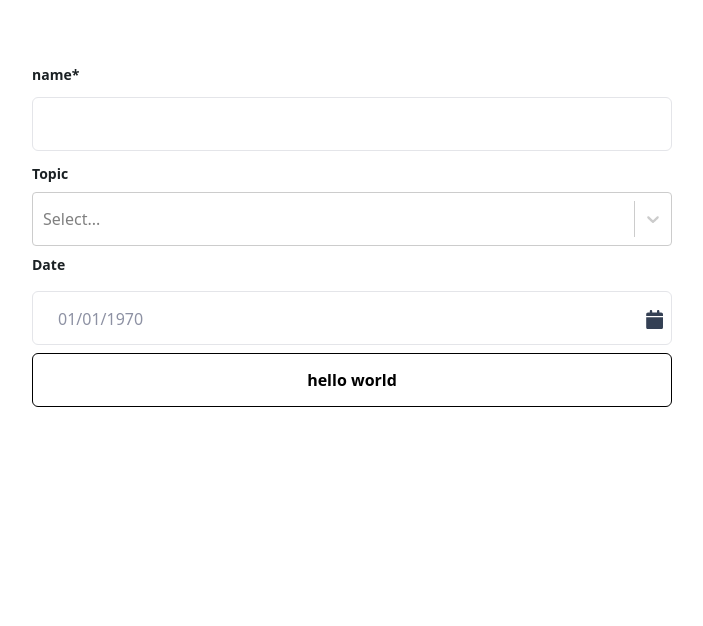
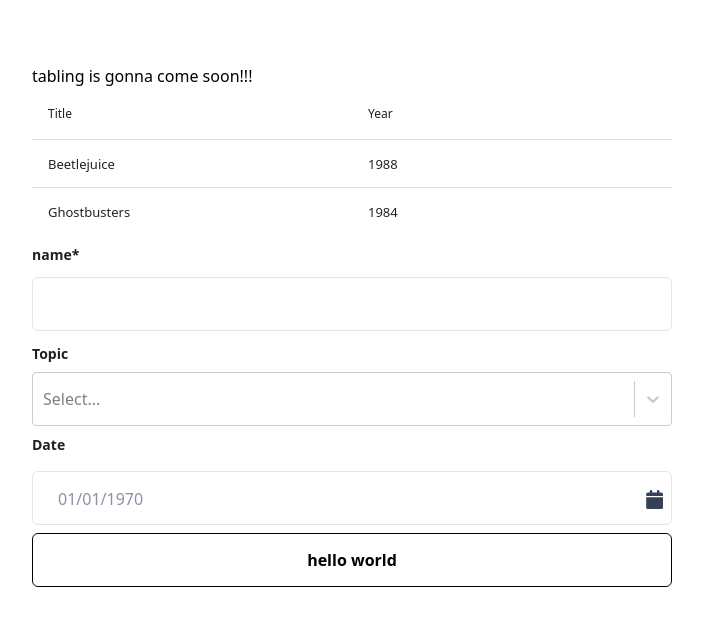
Before and after one commit to Ascent-smartreports/ascent-component-library, a React (Vite) app: page / in a window 1280 px wide. Shown: the top 626 px of the page, without its empty margins (288-991 px from the left). Built offline with nearby package versions, Linux system fonts and the light colour scheme.

Commit message:
dynamic table

```diff
--- /dev/null
+++ b/lib/components/Table/index.tsx
@@ -0,0 +1,17 @@
+import React from "react";
+import DataTable from "react-data-table-component";
+import { AnyObject } from "yup";
+
+interface tableProps {
+  data: AnyObject[];
+  columns: AnyObject[];
+}
+const Table: React.FC<tableProps> = ({ data, columns }) => {
+  return (
+    <div>
+      <p>tabling is gonna come soon!!!</p>
+      <DataTable data={data} columns={columns} />
+    </div>
+  );
+};
+export default Table;
--- a/package.json
+++ b/package.json
@@ -74,6 +74,7 @@
     "formik": "^2.4.6",
     "moment": "^2.30.1",
     "next-mdx-remote": "^5.0.0",
+    "react-data-table-component": "^7.6.2",
     "react-datepicker": "^7.2.0",
     "react-icons": "^5.2.1",
     "react-select": "^5.8.0",
--- a/src/App.tsx
+++ b/src/App.tsx
@@ -3,6 +3,7 @@ import FormikField from "../lib/components/Input/FormikField";
 import { Button } from "../lib/main";
 import * as Yup from "yup";
 import FormikDateField from "../lib/components/DatePicker";
+import Table from "../lib/components/Table";
 import DropdownField from "../lib/components/DropDown/DropdownField";
 function App() {
   const initialValues = {
@@ -29,7 +30,31 @@ function App() {
       console.log(formik.values);
     },
   });
+  const data = [
+    {
+      id: 1,
+      title: "Beetlejuice",
+      year: "1988",
+    },
+    {
+      id: 2,
+      title: "Ghostbusters",
+      year: "1984",
+    },
+  ];
 
+  const columns = [
+    {
+      name: "Title",
+      selector: (row: { title: string }) => row.title,
+      sortable: true,
+    },
+    {
+      name: "Year",
+      selector: (row: { year: string }) => row.year,
+      sortable: true,
+    },
+  ];
   return (
     <div
       style={{
@@ -38,6 +63,7 @@ function App() {
         marginTop: "5%",
       }}
     >
+      <Table data={data} columns={columns} />
       <FormikProvider value={formik}>
         <FormikField
           label="name"
```
Also changed, not shown: 1 other file (tests, documents, lock files or other folders).
